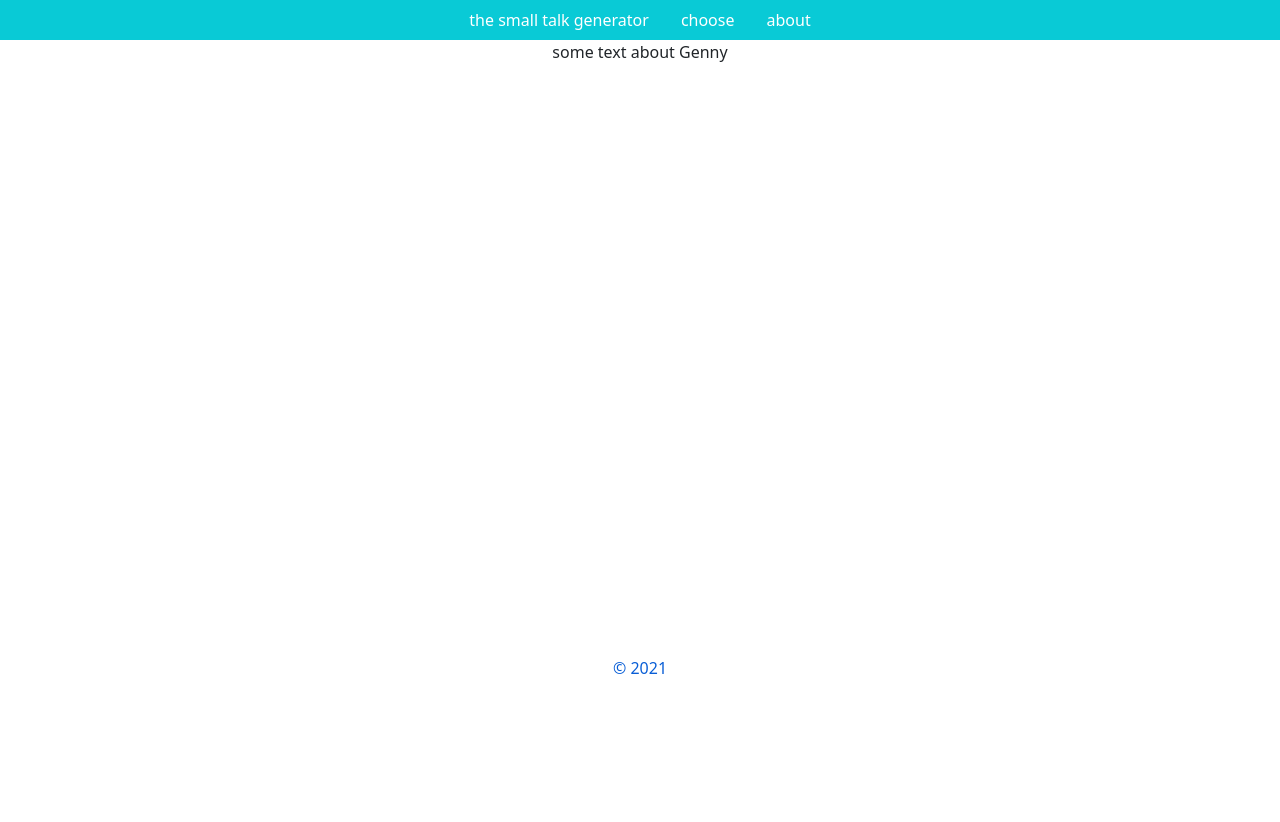
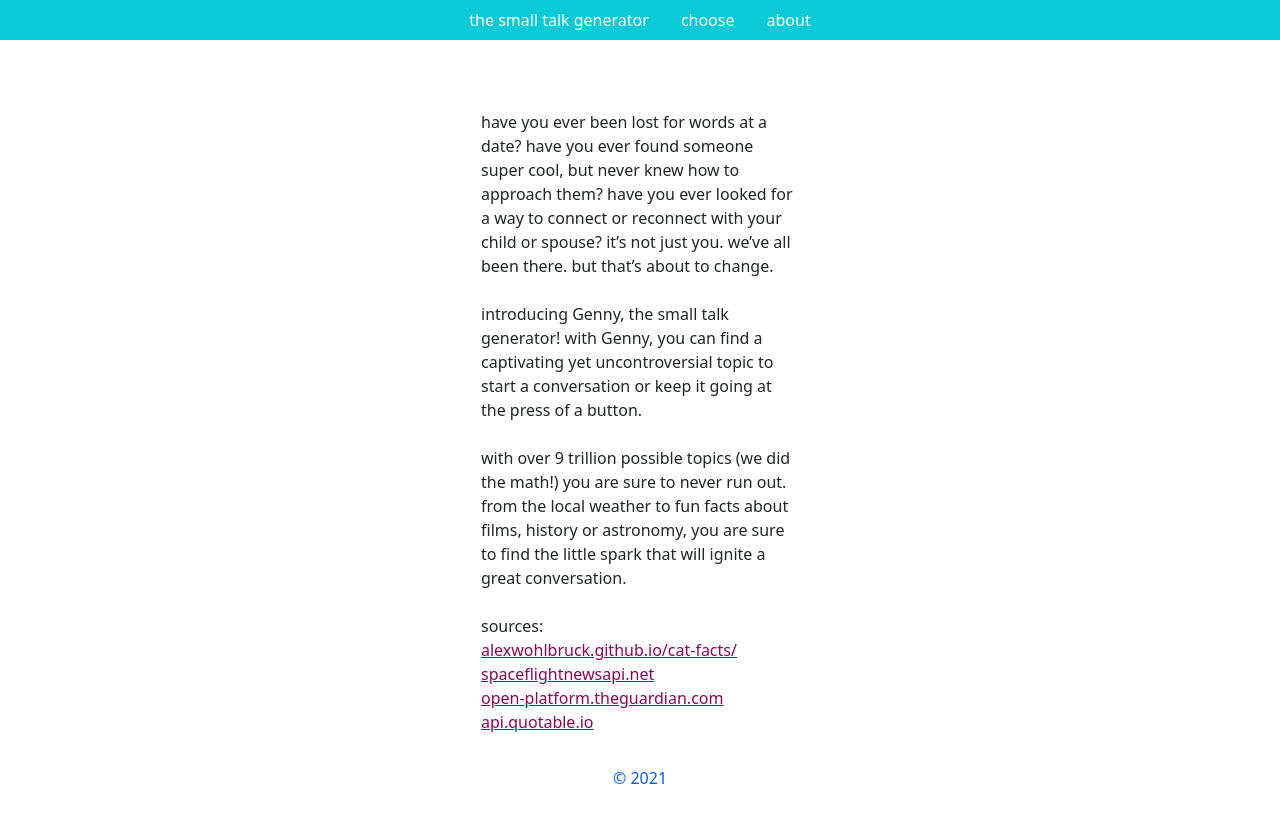
Before and after one commit to elnikiforova/small-talk-generator, a Node server app: page /about in a window 1280 px wide. Before the commit the page ends 674 px from the top, so only its background shows below. Run offline with Node 20, Linux system fonts and the light colour scheme; some libraries are stand-ins or nearby versions.

Commit message:
Rel: 5 about page

```diff
--- a/public/css/style.css
+++ b/public/css/style.css
@@ -85,6 +85,10 @@
   overflow: scroll;
 }
 
+.small-talk a:hover {
+ color:#ffa2db;
+}
+
 .source {
   font-size: small;
 }
@@ -127,3 +131,22 @@ footer {
   flex-direction: row;
   justify-content: space-between;
 }
+
+/* elements on about page */
+
+.wrapper-about {
+  height: 70px;
+}
+
+.about-content {
+  padding: 0 1em;
+  max-width: 350px;
+}
+
+.about-content a {
+  color: #8A0657;
+}
+
+.about-content a:hover {
+  color: #09CAD6;
+}
--- a/public/js/application.js
+++ b/public/js/application.js
@@ -170,3 +170,24 @@ if (chooseForm) {
     }
   })
 }
+
+if (aboutContent) {
+  console.log('about page');
+
+  const sourceList = `
+    <br><br>
+    sources:
+    <br>
+    <a href="https://${catSource}" target="_blank" rel="noopener noreferrer">${catSource}</a>
+    <br>
+    <a href="https://${spaceFlightSource}" target="_blank" rel="noopener noreferrer">${spaceFlightSource}</a>
+    <br>
+    <a href="https://${guardianSource}" target="_blank" rel="noopener noreferrer">${guardianSource}</a>
+    <br>
+    <a href="https://${quoteSource}" target="_blank" rel="noopener noreferrer">${quoteSource}</a>
+
+
+  `;
+
+  aboutContent.innerHTML += sourceList;
+}
--- a/public/js/catfacts.js
+++ b/public/js/catfacts.js
@@ -1,4 +1,5 @@
 // cat facts web API
+const catSource = 'alexwohlbruck.github.io/cat-facts/';
 
 const getCatFact = async () => {
   const base = 'https://cat-fact.herokuapp.com';
@@ -25,7 +26,7 @@ const updateCatFact = async (data) => {
   // add source
   const source = document.createElement('div');
   source.classList.add('source');
-  template = `source: alexwohlbruck.github.io/cat-facts/`;
+  template = `source: ${catSource}`;
   source.innerText = template;
   smallTalk.insertAdjacentElement('afterend', source);
 }
--- a/public/js/cities.js
+++ b/public/js/cities.js
@@ -8,6 +8,7 @@ const randomBtn = document.querySelector('.random-button');
 const randomForm = document.querySelector('.random-form');
 const chooseBtn = document.querySelector('.choose-button');
 const chooseForm = document.querySelector('.choose-form');
+const aboutContent = document.querySelector('.about-content');
 
 // my list of cities
 const cities = ['SEOUL', 'São Paulo', 'Bombay', 'JAKARTA', 'Karachi',
--- a/public/js/guardian.js
+++ b/public/js/guardian.js
@@ -1,4 +1,5 @@
 // the Guardian web API
+const guardianSource = 'open-platform.theguardian.com';
 
 const getGuardian = async (search, action) => {
   const keys = await getKeys(action);
@@ -35,7 +36,7 @@ const updateGuardian = async (data) => {
   // add source
   const source = document.createElement('div');
   source.classList.add('source');
-  template = `source: content.guardianapis.com`;
+  template = `source: ${guardianSource}`;
   source.innerText = template;
   smallTalk.insertAdjacentElement('afterend', source);
 }
--- a/public/js/quotes.js
+++ b/public/js/quotes.js
@@ -1,4 +1,5 @@
 // web api for famous quotes
+const quoteSource = '	api.quotable.io';
 
 async function randomQuote() {
   const response = await fetch('https://api.quotable.io/random?maxLength=50');
@@ -20,7 +21,7 @@ const updateQuote = data => {
   // add source
   const source = document.createElement('div');
   source.classList.add('source');
-  template = `source: api.quotable.io`;
+  template = `source: ${quoteSource}`;
   source.innerText = template;
   smallTalk.insertAdjacentElement('afterend', source);
 }
--- a/public/js/spaceflightnews.js
+++ b/public/js/spaceflightnews.js
@@ -1,4 +1,5 @@
 // web api for space flight news
+const spaceFlightSource = 'spaceflightnewsapi.net';
 
 const spaceFlightNews = async () => {
   const response = await fetch('https://test.spaceflightnewsapi.net/api/v2/blogs');
@@ -17,7 +18,7 @@ const updateSpaceNews = async (data) => {
   smallTalk.classList.add('small-talk', 'my-dark-blue');
 
   let template = `
-    <span>apparently, ${mydata.summary}..</span>
+    <span>${mydata.summary}..</span>
     <a target="_blank" rel="noopener noreferrer" href="${mydata.url}">link</a>
   `;
 
@@ -28,7 +29,7 @@ const updateSpaceNews = async (data) => {
   // add source
   const source = document.createElement('div');
   source.classList.add('source');
-  template = `source: spaceflightnewsapi.net`;
+  template = `source: ${spaceFlightSource}`;
   source.innerText = template;
   smallTalk.insertAdjacentElement('afterend', source);
 }
--- a/views/about.hbs
+++ b/views/about.hbs
@@ -1,3 +1,18 @@
+<div class="wrapper-about"></div>
+
 <div class="content">
-  <p>some text about Genny</p>
+  <p class="about-content">have you ever been lost for words at a date?
+    have you ever found someone super cool, but never knew how to approach them?
+    have you ever looked for a way to connect or reconnect with your child or spouse?
+    it’s not just you. we’ve all been there.
+    but that’s about to change.
+    <br><br>
+    introducing Genny, the small talk generator!
+    with Genny, you can find a captivating yet uncontroversial topic to start a conversation or keep it going at the
+    press of a button.
+    <br><br>
+    with over 9 trillion possible topics (we did the math!) you are sure to never run out.
+    from the local weather to fun facts about films, history or astronomy,
+    you are sure to find the little spark that will ignite a great conversation.
+  </p>
 </div>
```
